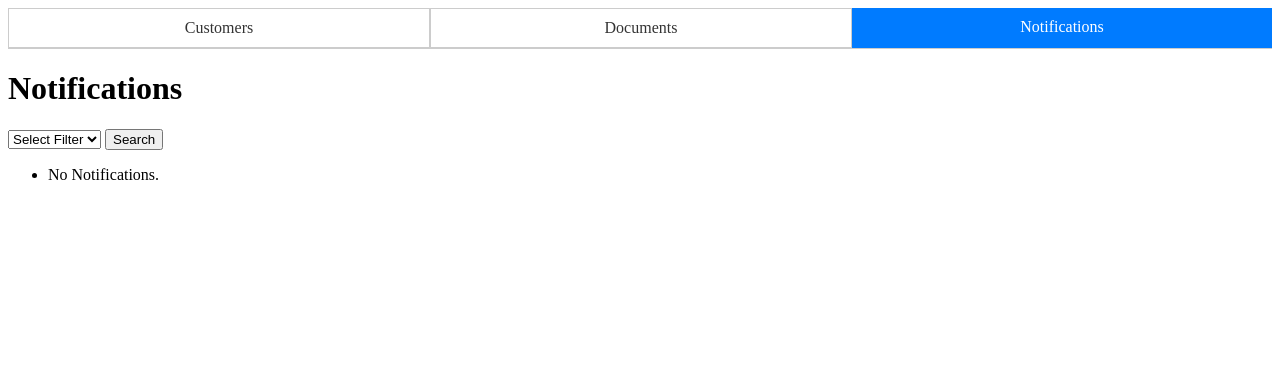
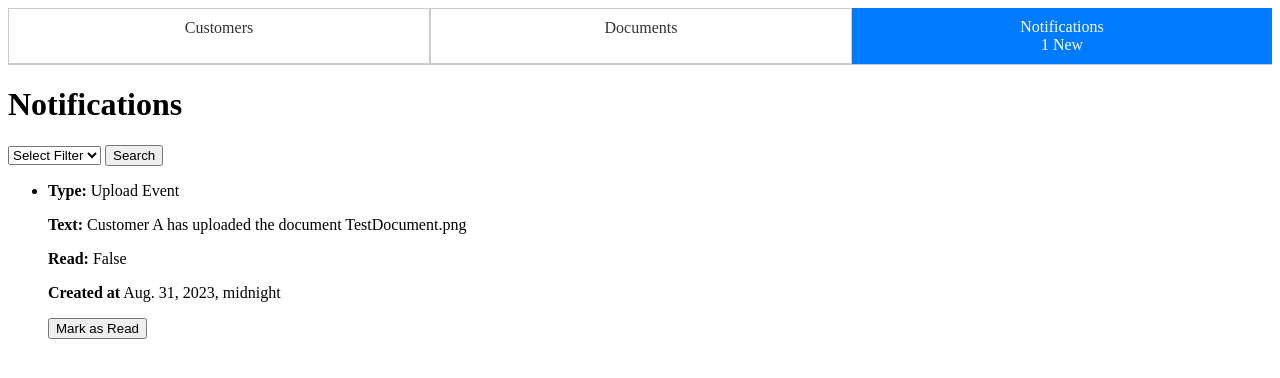
Before and after one commit to Zhunaidm/upload-documents, a Django app: page /documents/notifications/ in a window 1280 px wide. Shown: the top 378 px of the page. Run offline with Django 4.2, Linux system fonts and the light colour scheme; data comes from the database, SQL or seed files in the repository; data that the repository does not hold is empty; parts of the project's set-up code (start-up, migrations or seed data) failed here and were passed over.

Commit message:
Notification new view

```diff
--- a/UploadDocuments/documents/data_access/notification_access.py
+++ b/UploadDocuments/documents/data_access/notification_access.py
@@ -3,6 +3,9 @@ from ..models import Notification
 
 def create_notification(id, type, text):
     return Notification.objects.create(relationship_manager=id, type=type, text=text)
+
+def update_notification_status(id, read):
+    return Notification.objects.filter(pk=id).update(read=read)
 
 def get_notifications_by_rm(id, type=None, text=None, read="All"):
     query = Q(relationship_manager=id)
@@ -13,3 +16,6 @@ def get_notifications_by_rm(id, type=None, text=None, read="All"):
     if read and read != 'All':
         query &= Q(read=read)
     return Notification.objects.filter(query)
+
+def get_unread_notifications_by_rm_count(id):
+     return Notification.objects.filter(relationship_manager=id, read=False).count()
--- a/UploadDocuments/documents/fixtures/seed.json
+++ b/UploadDocuments/documents/fixtures/seed.json
@@ -46,7 +46,7 @@
       "fields": {
         "name": "Identity Document Jane",
         "url": "example.txt",
-        "created_at": "2023-08-31"
+        "created_at": "2023-08-31T00:00:00Z"
       }
     },
     {
@@ -58,9 +58,9 @@
         "type": "Identification",
         "file": 1,
         "presigned_url": "b2837ab9-eff4-4239-9c85-a329de4bb4b7",
-        "created_at": "2023-08-31"
+        "created_at": "2023-08-31T00:00:00Z"
       }
-    }
+    },
     {
       "model": "documents.Notification",
       "pk": 1,
@@ -69,7 +69,7 @@
         "type": "Upload Event",
         "text": "Customer A has uploaded the document TestDocument.png",
         "read": false,
-        "created_at": "2023-08-31"
+        "created_at": "2023-08-31T00:00:00Z"
       }
     }
   ]
--- a/UploadDocuments/documents/models.py
+++ b/UploadDocuments/documents/models.py
@@ -38,7 +38,7 @@ class Document(models.Model):
         choices=UploadStatusEnum.choices, default=UploadStatusEnum.PENDING)
     file = models.ForeignKey(File, on_delete=models.CASCADE, blank=True, null=True)
     presigned_url = models.UUIDField()
-    created_at = models.DateField(auto_now_add=True)
+    created_at = models.DateTimeField(auto_now_add=True)
 
 
 class Notification(models.Model):
--- a/UploadDocuments/documents/templates/base.html
+++ b/UploadDocuments/documents/templates/base.html
@@ -35,9 +35,9 @@
 </head>
 <body>
     <div class="tabs-container">
-        <a class="nav-link active" href="{% url 'customer_list' %}">Customers</a>
+        <a class="nav-link" href="{% url 'customer_list' %}">Customers</a>
         <a class="nav-link" href="{% url 'document_list' %}">Documents</a>
-        <a class="nav-link" href="{% url 'notification_list' %}">Notifications</a>
+        <a class="nav-link" href="{% url 'notification_list' %}">Notifications <div id="new_notification_count"></div></a>
     </div>
 
         <div class="tab-content"  id="customers">
@@ -54,6 +54,14 @@
         <script>
             // JavaScript function to handle tab clicks (optional)
             function showTab(tabId) {
+                // Update notifications count
+                fetch("{% url 'get_unread_notification_count'  %}")
+                    .then(response => response.json())
+                    .then(data => {
+                        const newNotificationCount = document.getElementById('new_notification_count');
+                        newNotificationCount.textContent = data.unread_count + " New";
+
+                })
                 // Deactivate all tab links
                 const tabLinks = document.querySelectorAll('.tab-content');
                 tabLinks.forEach(tabLink => {
@@ -62,7 +70,6 @@
 
                 // Activate the selected tab link
                 document.getElementById(tabId).classList.add('active');
-
                 // Deactivate all tab links
                 const navLinks = document.querySelectorAll('.nav-link');
                 navLinks.forEach(navLink => {
@@ -75,6 +82,7 @@
                 // Find the corresponding nav link and activate it
                 const navLink = document.querySelector(`[href="#${tabId}"]`);
                 navLink.classList.add('active');
+
             }
 
             // Show the default tab content on page load (optional)
@@ -90,6 +98,7 @@
                 } else if (currentPath.includes("{% url 'notification_list' %}")) {
                     showTab('notifications');
                 }
+
             });
         </script>
 </body>
--- a/UploadDocuments/documents/templates/documentrequest_list.html
+++ b/UploadDocuments/documents/templates/document_list.html
@@ -50,7 +50,7 @@
                         <p><strong>Email:</strong> {{ document.customer.email }}</p>
                         <p><strong>Name:</strong> {{ document.name }}</p>
                         <p><strong>Type:</strong> {{ document.type }}</p>
-                        <p><strong>Status:</strong> {{ document.status }}</p>
+                        <p><strong>Status:</strong> {{ document.get_status_display }}</p>
                         <p><strong>Upload URL:</strong> {{ document.presigned_url }}</p>
                         <p><strong>Created at</strong> {{ document.created_at }}</p>
                     </div>
--- a/UploadDocuments/documents/templates/documents/notification_list.html
+++ b/UploadDocuments/documents/templates/documents/notification_list.html
@@ -22,6 +22,12 @@
                         <p><strong>Read:</strong> {{ notification.read }}</p>
                         <p><strong>Created at</strong> {{ notification.created_at }}</p>
                     </div>
+                    {% if not notification.read %}
+                    <form method="POST" action="{% url 'mark_notification_read' notification.id %}">
+                        {% csrf_token %}
+                        <button type="submit" class="btn btn-sm btn-primary">Mark as Read</button>
+                    </form>
+                    {% endif %}
                 </div>
             </li>
         {% empty %}
--- a/UploadDocuments/documents/urls.py
+++ b/UploadDocuments/documents/urls.py
@@ -1,6 +1,6 @@
 from django.urls import path
 
-from .views import CustomerListView, DocumentRequestView, upload_file, NotificationView, create_document_request
+from .views import CustomerListView, DocumentRequestView, upload_file, NotificationView, create_document_request, mark_notification_read, get_unread_notification_count
 from django.conf import settings
 from django.conf.urls.static import static
 from django.views.generic import RedirectView
@@ -10,6 +10,8 @@ urlpatterns = [
     path("customers/", CustomerListView.as_view(), name="customer_list"),
     path("documents/", DocumentRequestView.as_view(), name="document_list"),
     path("notifications/", NotificationView.as_view(), name="notification_list"),
+    path("notifications/read/<str:notification_id>/", mark_notification_read, name="mark_notification_read"),
+    path("notifications/unread/", get_unread_notification_count, name="get_unread_notification_count"),
     path("documents/create", create_document_request, name="create_document_request"),
     path("upload/<str:request_id>", upload_file, name="upload_file"),
 ]
--- a/UploadDocuments/documents/views.py
+++ b/UploadDocuments/documents/views.py
@@ -1,33 +1,16 @@
 from django.views.generic.list import ListView
-from django.http import HttpResponse, HttpResponseBadRequest
+from django.http import HttpResponse, HttpResponseBadRequest, HttpResponseRedirect, JsonResponse
 from django.shortcuts import render
 from .models import Customer, File, Notification, FileType, Document, UploadStatusEnum
 from .forms import FileUploadForm, DocumentRequestForm
 from .data_access.customer_access import get_customer_by_email, get_customers_by_rm
-from .data_access.document_access import get_document_by_url, update_document_status_from_url, get_documents_filtered, get_rm_by_document
-from .data_access.notification_access import create_notification, get_notifications_by_rm
-from .utilities import generate_presigned_url, is_valid_url, is_document_invalid_status
+from .data_access.document_access import update_document_status_from_url, get_documents_filtered, get_rm_by_document
+from .data_access.notification_access import create_notification, get_notifications_by_rm, update_notification_status, get_unread_notifications_by_rm_count
+from .utilities import generate_presigned_url, check_valid_upload_request
 import logging
-from datetime import datetime, timedelta
+
 logger = logging.getLogger(__name__)
 RM_ID = "1"
-
-
-def check_valid_upload_request(id):
-    if not is_valid_url(id):
-        return False
-    document = get_document_by_url(id)
-    if document is None:
-        return False  # Return False if the document_request is not found
-    #  check if expired
-    current_date = datetime.now()
-    date_to_compare_datetime = datetime.combine(
-        document.created_at, datetime.min.time())
-    date_difference = current_date - date_to_compare_datetime
-    if date_difference >= timedelta(days=7):
-        return False
-    return is_document_invalid_status(document)
-
 
 def upload_file(request, request_id):
     if (not check_valid_upload_request(request_id)):
@@ -45,7 +28,7 @@ def upload_file(request, request_id):
             # Create notification for RM of the customer
             create_notification(id=get_rm_by_document(request_id), type="FileUpload",
                                 text="A new file has been uploaded by Customer {}")
-            return HttpResponse("Success")
+            return HttpResponse("Successfully Uploaded File.")
     # Render Upload form
     else:
         form = FileUploadForm()
@@ -64,9 +47,18 @@ def create_document_request(request):
             new_document_request = Document(
                 customer=customer, name=name, type=type, presigned_url=generate_presigned_url())
             new_document_request.save()
-            return HttpResponse("Success")
+            return HttpResponseRedirect(request.META['HTTP_REFERER'])
     else:
         return HttpResponseBadRequest("Bad Request")
+
+def mark_notification_read(request, notification_id):
+    update_notification_status(id=notification_id, read=True)
+    return HttpResponseRedirect(request.META['HTTP_REFERER'])
+
+def get_unread_notification_count(request):
+    unread_count = get_unread_notifications_by_rm_count(id=RM_ID)
+    return JsonResponse({"unread_count" : unread_count})
+
 
 
 class CustomerListView(ListView):
@@ -85,7 +77,7 @@ class CustomerListView(ListView):
 class DocumentRequestView(ListView):
     model = Document
     context_object_name = "document_list"
-    template_name = "documentrequest_list.html"
+    template_name = "document_list.html"
 
     def get_queryset(self):
         email_filter = self.request.GET.get('email')
```
Also changed, not shown: UploadDocuments/documents/utilities.py (+22 -1 lines).
